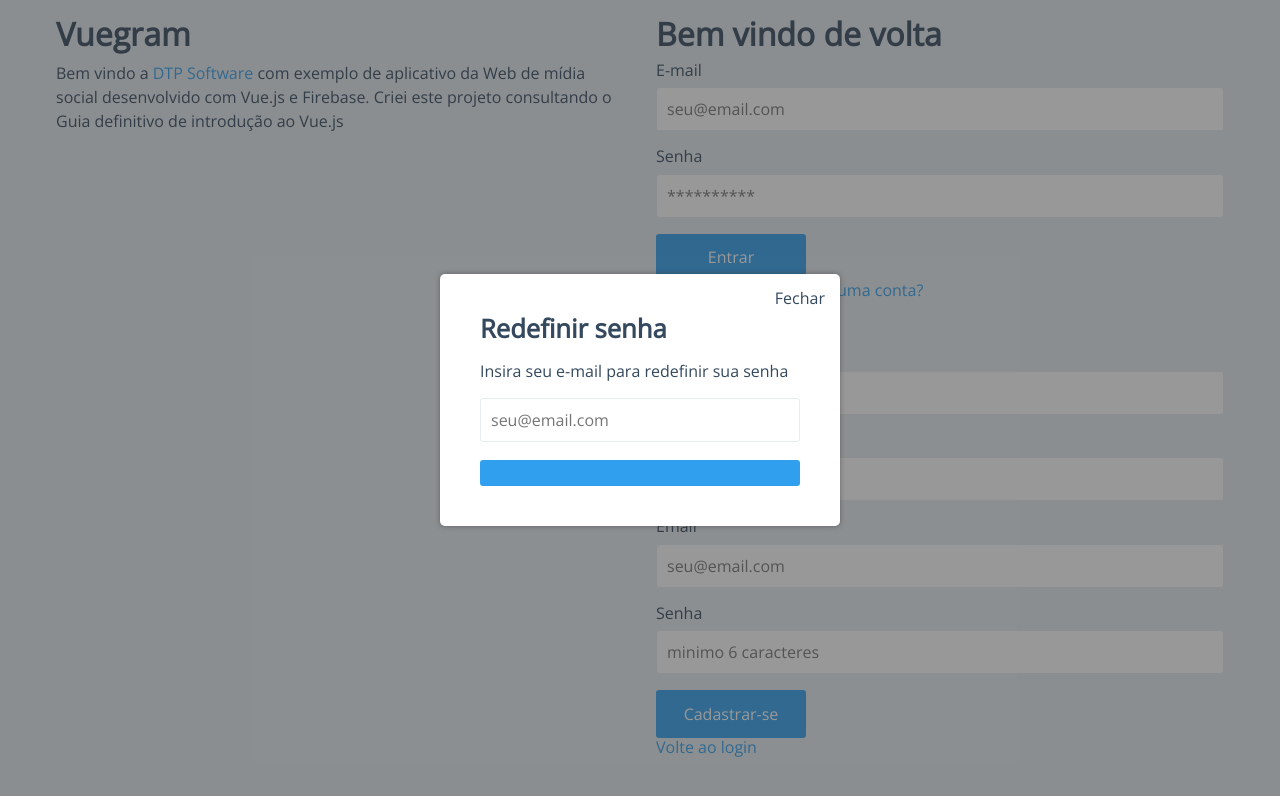
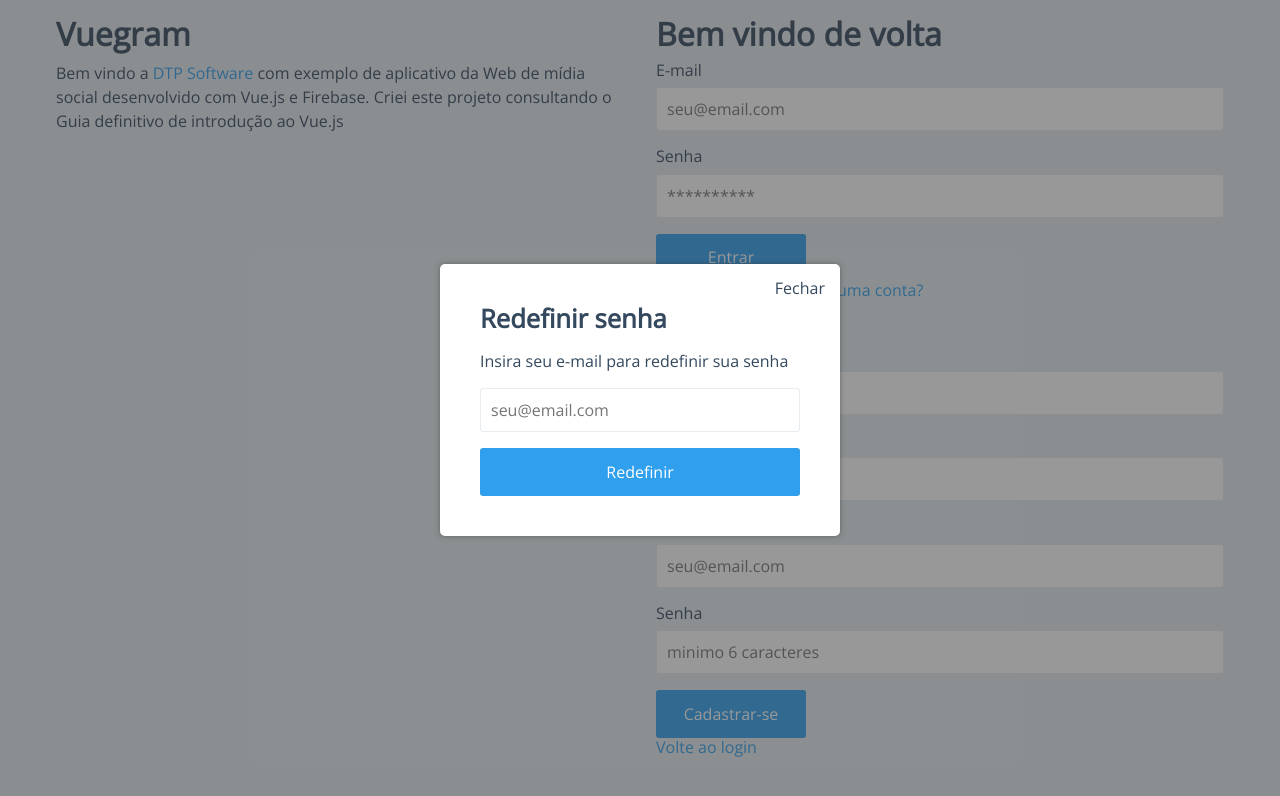
Before and after one commit to diegotpereira/vuegram-app-firestore, a Vue app: page /login in a window 1280 px wide. Both pictures are taken after a click on the link "Esqueceu a senha?". Shown: the top 796 px of the page. Built offline with nearby package versions, Linux system fonts and the light colour scheme.

Commit message:
alteração no layout de redefinição de senha.

```diff
--- a/src/components/PasswordReset.vue
+++ b/src/components/PasswordReset.vue
@@ -1,7 +1,7 @@
 <template>
   <div class="modal">
       <div class="modal-content">
-          <div class="close" @click="$emit(close)">Fechar</div>
+          <div class="close" @click="$emit('close')">Fechar</div>
           <h3>Redefinir senha</h3>
           <div v-if="!exibirSucesso">
               <p>Insira seu e-mail para redefinir sua senha</p>
@@ -9,7 +9,7 @@
                   <input type="email" placeholder="seu@email.com" v-model.trim="email">
               </form>
               <p v-if="erroMsg !== ''" class="error">{{ erroMsg }}</p>
-              <button class="button" @click="redefinirSenha()"></button>
+              <button class="button" @click="redefinirSenha()">Redefinir</button>
           </div>
           <p v-else>Sucesso! Verifique seu e-mail para um link de redefinição.</p>
       </div>
```
